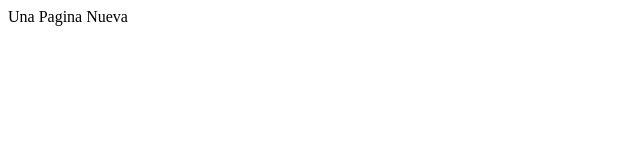
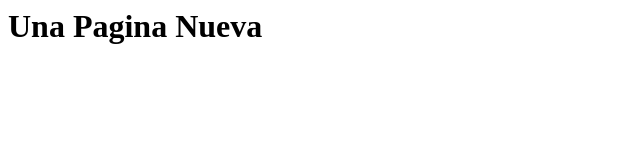
Before and after one commit to Kpaxa/NuevoPrueba, a plain HTML site: page index.html in a window 1280 px wide. Shown: the whole page, without its empty margins (0-640 px from the left). Drawn offline with Linux system fonts and the light colour scheme.

Commit message:
Update index.html
puse h1

```diff
--- a/index.html
+++ b/index.html
@@ -1,3 +1,3 @@
 <html>
-Una Pagina Nueva
+<h1>Una Pagina Nueva</h1>
 </html>
```
